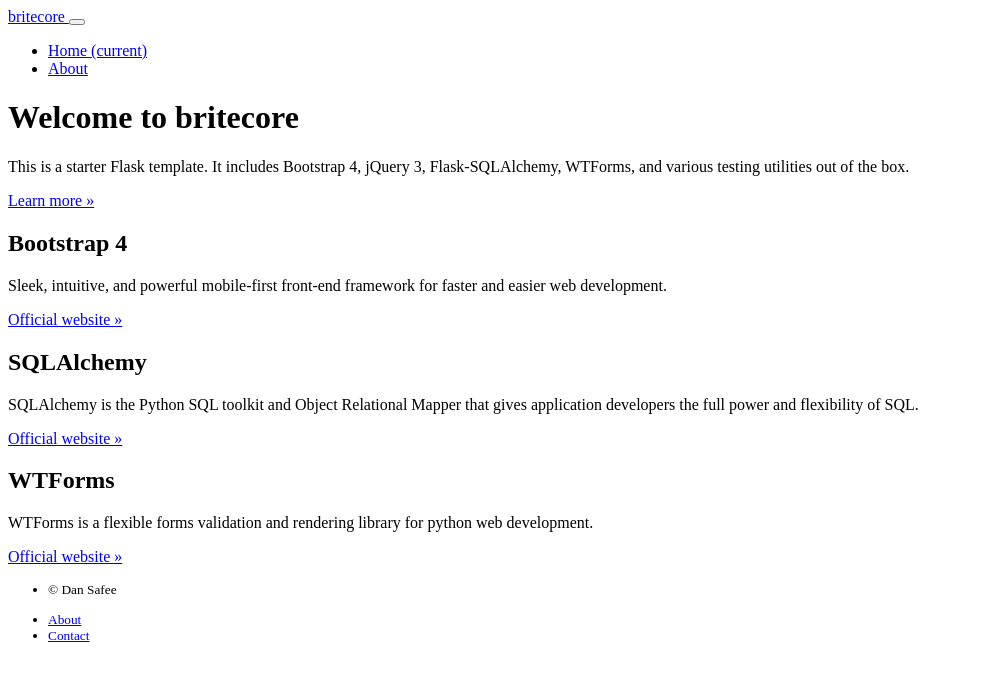
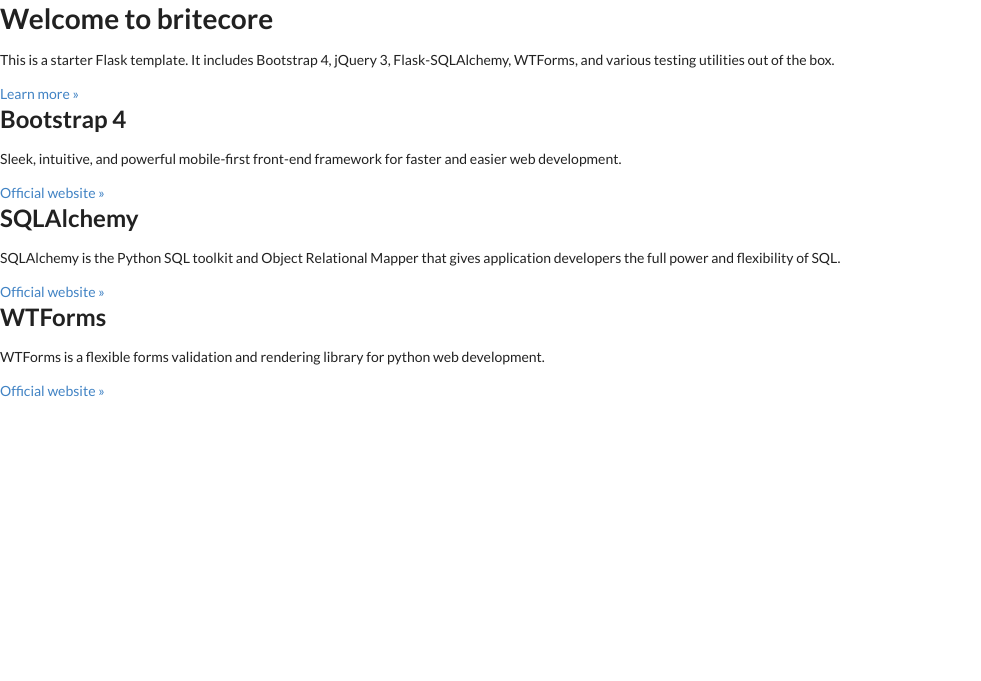
Before and after one commit to sktzofrenic/britecore, a Flask app: template britecore/templates/public/home.html in a window 1280 px wide. Shown: the top 681 px of the page, without its empty margins (0-981 px from the left). Run offline with Flask 2, Linux system fonts and the light colour scheme; the template is opened without the code that fills it, so the values that code supplies are empty; parts of the project's set-up code (start-up, migrations or seed data) failed here and were passed over.

Commit message:
Remove more unneeded files

```diff
--- a/britecore/settings.py
+++ b/britecore/settings.py
@@ -14,7 +14,7 @@ env.read_env()
 ENV = env.str('FLASK_ENV', default='production')
 DEBUG = ENV == 'development'
 SQLALCHEMY_DATABASE_URI = env.str('DATABASE_URL')
-SECRET_KEY = env.str('SECRET_KEY')
+SECRET_KEY = env.str('SECRET_KEY', default='not so secret')
 BCRYPT_LOG_ROUNDS = env.int('BCRYPT_LOG_ROUNDS', default=13)
 DEBUG_TB_ENABLED = DEBUG
 DEBUG_TB_INTERCEPT_REDIRECTS = False
--- a/britecore/templates/footer.html
+++ /dev/null
@@ -1,14 +0,0 @@
-<footer>
-  <small>
-  <ul class="company">
-    <li>© Dan Safee</li>
-  </ul>
-
-    <ul class="footer-nav">
-
-      <li><a href="{{ url_for('public.about') }}">About</a></li>
-
-      <li><a href="mailto:dan@danwins.com">Contact</a></li>
-    </ul>
-  </small>
-</footer>
--- a/britecore/templates/layout.html
+++ b/britecore/templates/layout.html
@@ -20,15 +20,15 @@
   <!-- Mobile viewport optimized: h5bp.com/viewport -->
   <meta name="viewport" content="width=device-width">
 
+  <link rel="stylesheet" href="https://cdnjs.cloudflare.com/ajax/libs/semantic-ui/2.4.1/semantic.min.css" />
+
 
   {% block css %}{% endblock %}
 
 </head>
 <body class="{% block body_class %}{% endblock %}">
 {% block body %}
-{% with form=form  %}
-{% include "nav.html" %}
-{% endwith %}
+
 
 <header>{% block header %}{% endblock %}</header>
 
@@ -52,8 +52,6 @@
 </main>
 
 
-{% include "footer.html" %}
-
 <!-- JavaScript at the bottom for fast page loading -->
 {% block js %}{% endblock %}
 <!-- end scripts -->
--- a/britecore/templates/nav.html
+++ /dev/null
@@ -1,49 +0,0 @@
-
-<nav class="navbar navbar-expand-lg navbar-dark bg-dark fixed-top">
-  <a class="navbar-brand" href="{{ url_for('public.home') }}">
-     britecore
-  </a>
-  <button class="navbar-toggler" type="button" data-toggle="collapse" data-target="#navbarSupportedContent" aria-controls="navbarSupportedContent"
-    aria-expanded="false" aria-label="Toggle navigation">
-    <span class="navbar-toggler-icon"></span>
-  </button>
-
-  <div class="collapse navbar-collapse" id="navbarSupportedContent">
-    <ul class="navbar-nav mr-auto">
-      <li class="nav-item active">
-        <a class="nav-link" href="{{ url_for('public.home') }}">Home
-          <span class="sr-only">(current)</span>
-        </a>
-      </li>
-      <li class="nav-item">
-        <a class="nav-link" href="{{ url_for('public.about') }}">About</a>
-      </li>
-    </ul>
-    {% if current_user and current_user.is_authenticated %}
-    <ul class="navbar-nav my-auto">
-      <li class="nav-item active">
-        <a class="nav-link" href="{{ url_for('user.members') }}">Logged in as {{ current_user.username }}</a>
-      </li>
-      <li class="nav-item">
-        <a class="nav-link" href="{{ url_for('public.logout') }}">
-          <i class="fa fa-sign-out"></i>
-        </a>
-      </li>
-    </ul>
-    {% elif form %}
-    <form class="form-inline" id="loginForm" method="POST" action="/" role="login">
-      <input type="hidden" name="csrf_token" value="{{ csrf_token() }}" />
-      <div class="input-group mb-2 mr-sm-2">
-        {{ form.username(placeholder="Username", class_="form-control mr-sm-1 my-auto") }} {{ form.password(placeholder="Password",
-        class_="form-control mr-sm-1 my-auto") }}
-        <button class="btn btn-light btn-primary m-auto" type="submit">Login</button>
-      </div>
-    </form>
-    <ul class="navbar-nav my-auto">
-      <li class="nav-item">
-        <a class="nav-link navbar-text" href="{{ url_for('public.register') }}">Create account</a>
-      </li>
-    </ul>
-    {% endif %}
-  </div><!-- /.navbar-collapse -->
-</nav>
```
Also changed, not shown: britecore/templates/public/about.html (deleted, +0 -11 lines), britecore/templates/public/register.html (deleted, +0 -30 lines), britecore/templates/users/members.html (deleted, +0 -8 lines).
